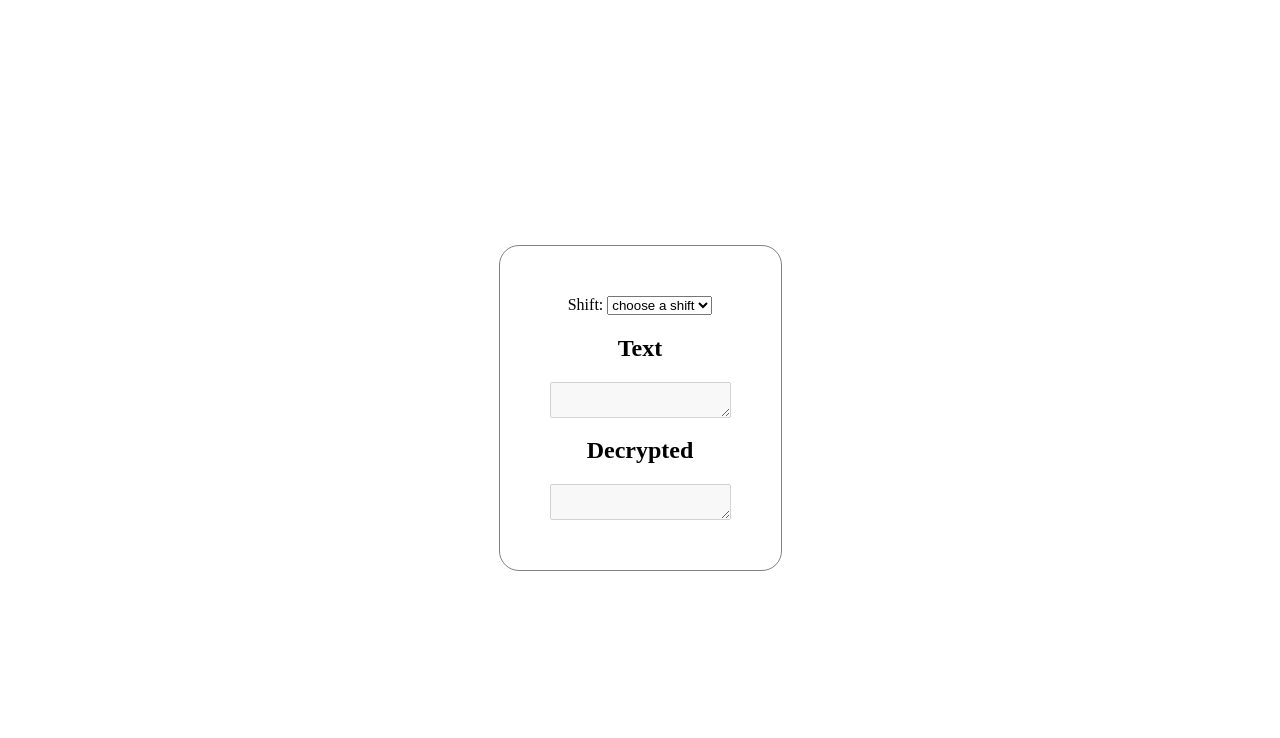
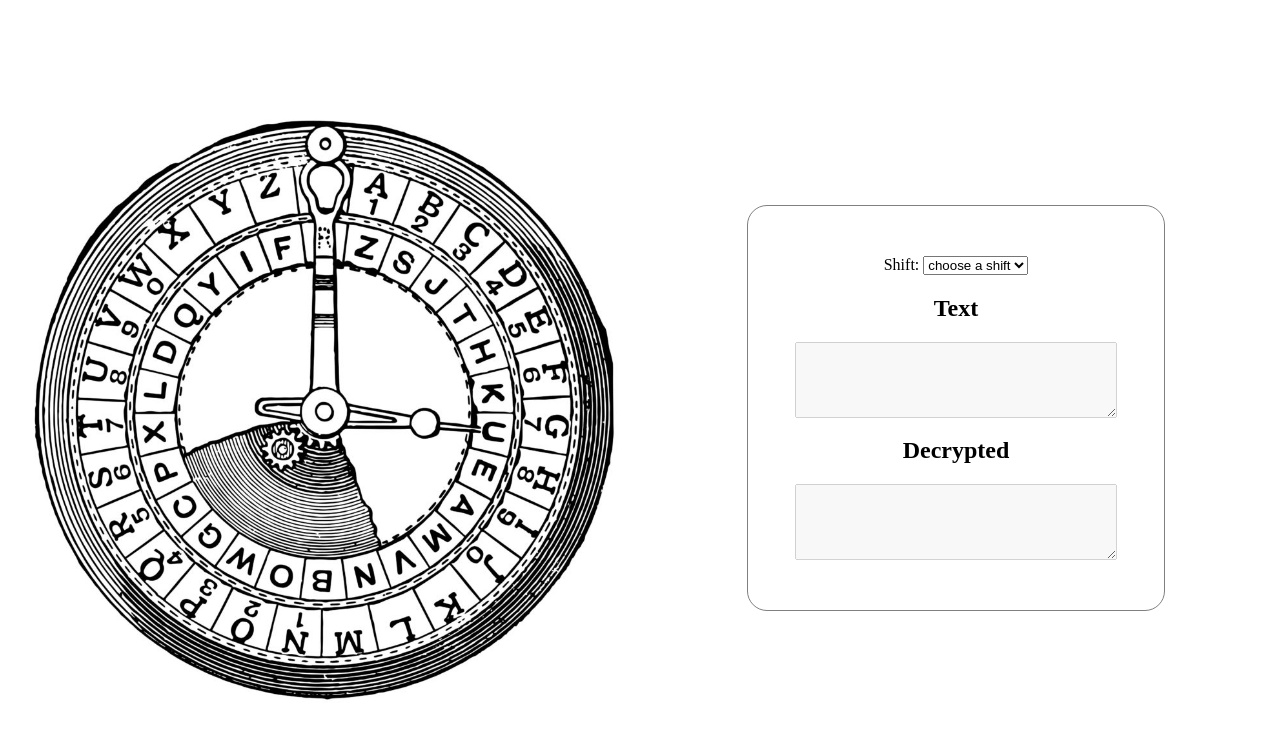
Before and after one commit to IraLysenko/hyf-digitalents-typescript-week1, a website with bundled scripts: page assessment2/index.html in a window 1280 px wide. Built offline with nearby package versions, Linux system fonts and the light colour scheme.

Commit message:
assessment2: added image and styles

```diff
--- a/assessment2/index.html
+++ b/assessment2/index.html
@@ -7,12 +7,13 @@
     <script async type="module" src="main.js"></script>
   </head>
   <body>
-    <div id="app" class="app">
-
-      <div class="app-panel">
+  <div class="app">
+    <div class="app__visual">
+    </div>
+    <div id="app" class="app__functional">
+      <div class="app__panel">
         <form>
           <label for="shift">Shift:</label>
-
           <select name="shift" id="shift">
             <option value="" disabled selected hidden>choose a shift</option>
             <option value="1">1</option>
@@ -20,14 +21,14 @@
             <option value="3">3</option>
             <option value="4">4</option>
           </select>
-
         </form>
 
         <h2>Text</h2>
         <textarea disabled id="plaintext"></textarea>
 
         <h2>Decrypted</h2>
-        <textarea disabled readonly  id="encryptedText"></textarea></div>
+        <textarea disabled readonly id="encryptedText"></textarea></div>
     </div>
+  </div>
   </body>
 </html>
--- a/assessment2/main.css
+++ b/assessment2/main.css
@@ -1,12 +1,27 @@
 .app {
     display: flex;
-    justify-content: center;
+    justify-content: space-between;
     align-items: center;
     width: 100%;
     height: 100vh;
 }
 
-.app-panel {
+.app__visual {
+    background-image: url('img/caesar_cipher_device.jpg');
+    background-size: contain;
+    background-position: center center;
+    width: 50%;
+    height: 100vh;
+    background-repeat: no-repeat;
+}
+
+.app__functional {
+    width: 50%;
+    display: flex;
+    justify-content: center;
+}
+
+.app__panel {
     display: flex;
     justify-content: center;
     align-items: center;
@@ -14,4 +29,10 @@
     border: 1px solid gray;
     border-radius: 20px;
     padding: 50px;
+    width: 50%;
 }
+
+.app__panel textarea {
+    width: 100%;
+    min-height: 70px;
+}
```
Also changed, not shown: assessment2/main.js (+3 -10 lines), assessment2/img/Caesar_cipher.svg (added), assessment2/img/caesar_cipher_device.jpg (added), assessment2/img/caesar_portrait.jpg (added), assessment2/img/cesar.png (added).
